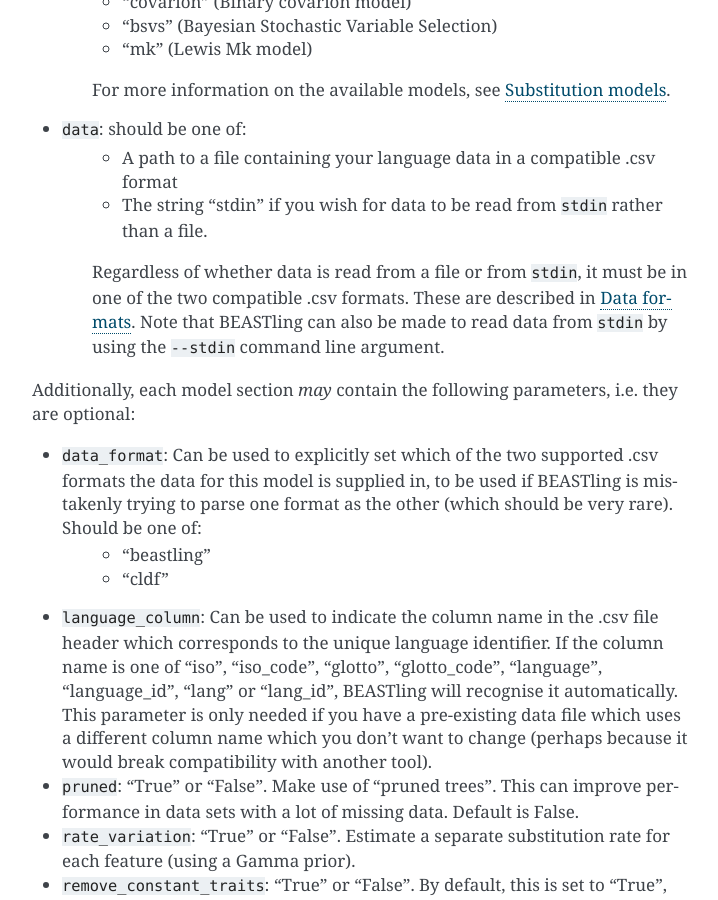
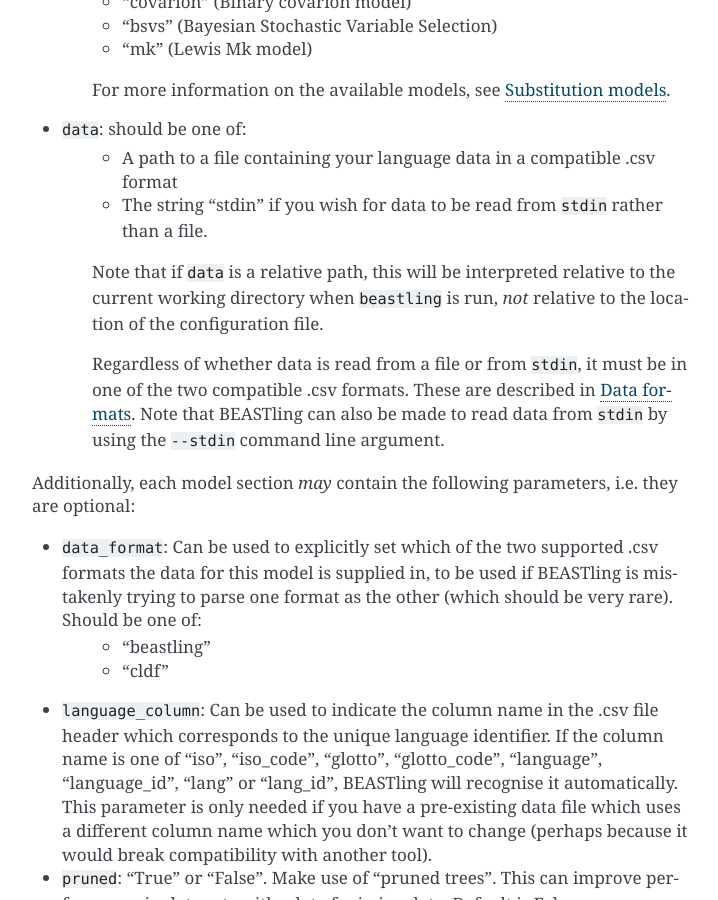
Before and after one commit to lmaurits/BEASTling, a Sphinx documentation site: the page built from docs/config.rst, in a window 1280 px wide and 900 px high, scrolled down 3435 px. Shown: the whole window, without its empty margins (388-1106 px from the left). Built offline with Sphinx 7.4.7, drawn with Linux system fonts in a browser that asks for light colours.

Commit message:
Document the fact that data file paths are relative to pwd, not the config file.

```diff
--- a/docs/config.rst
+++ b/docs/config.rst
@@ -110,6 +110,8 @@ Each model section *must* contain the following parameters, i.e. they are mandat
    * A path to a file containing your language data in a compatible .csv format
    * The string "stdin" if you wish for data to be read from ``stdin`` rather than a file.
 
+   Note that if ``data`` is a relative path, this will be interpreted relative to the current working directory when ``beastling`` is run, *not* relative to the location of the configuration file.
+
    Regardless of whether data is read from a file or from ``stdin``, it must be in one of the two compatible .csv formats.  These are described in :doc:`data`.  Note that BEASTling can also be made to read data from ``stdin`` by using the ``--stdin`` command line argument.
 
 Additionally, each model section *may* contain the following parameters, i.e.  they are optional:
```
